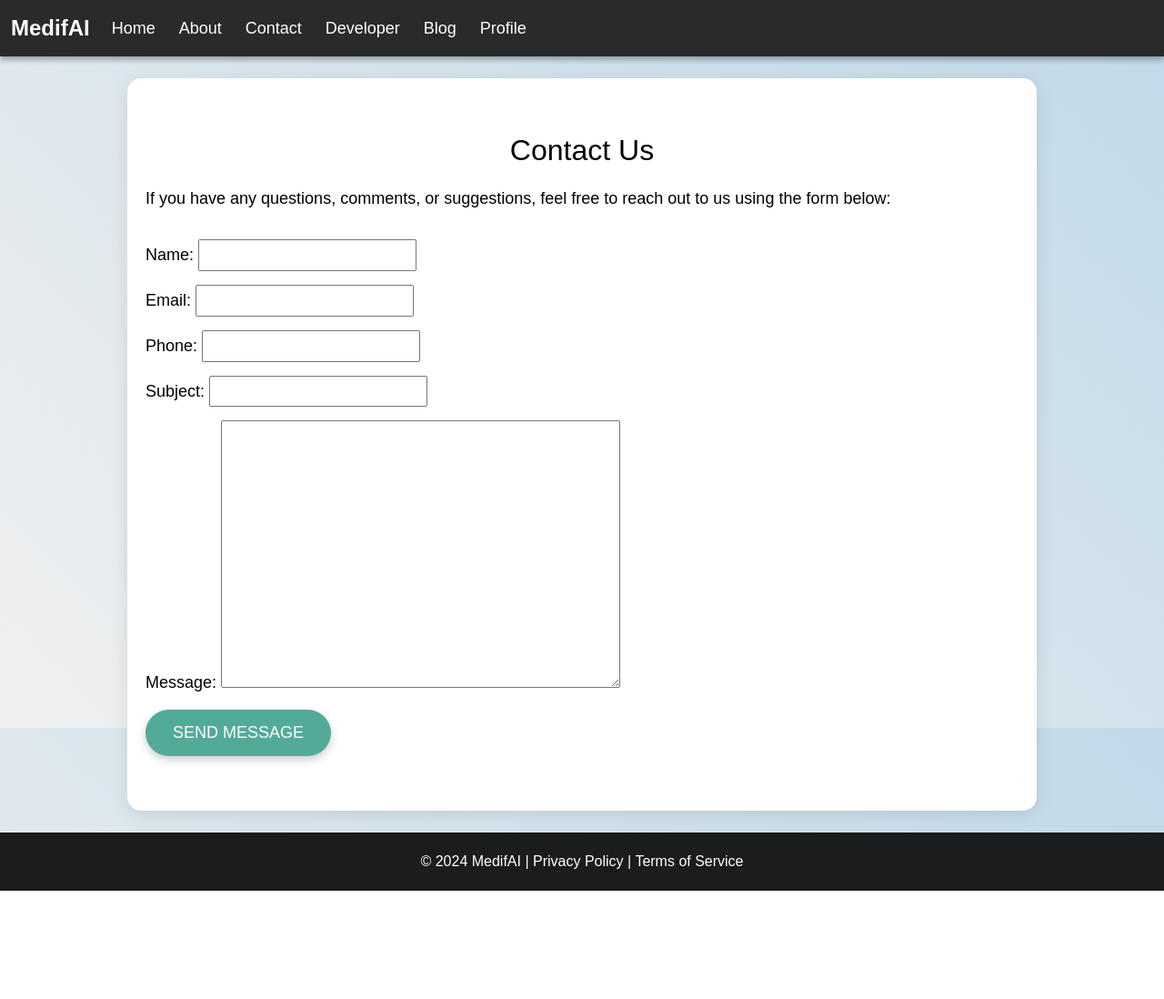
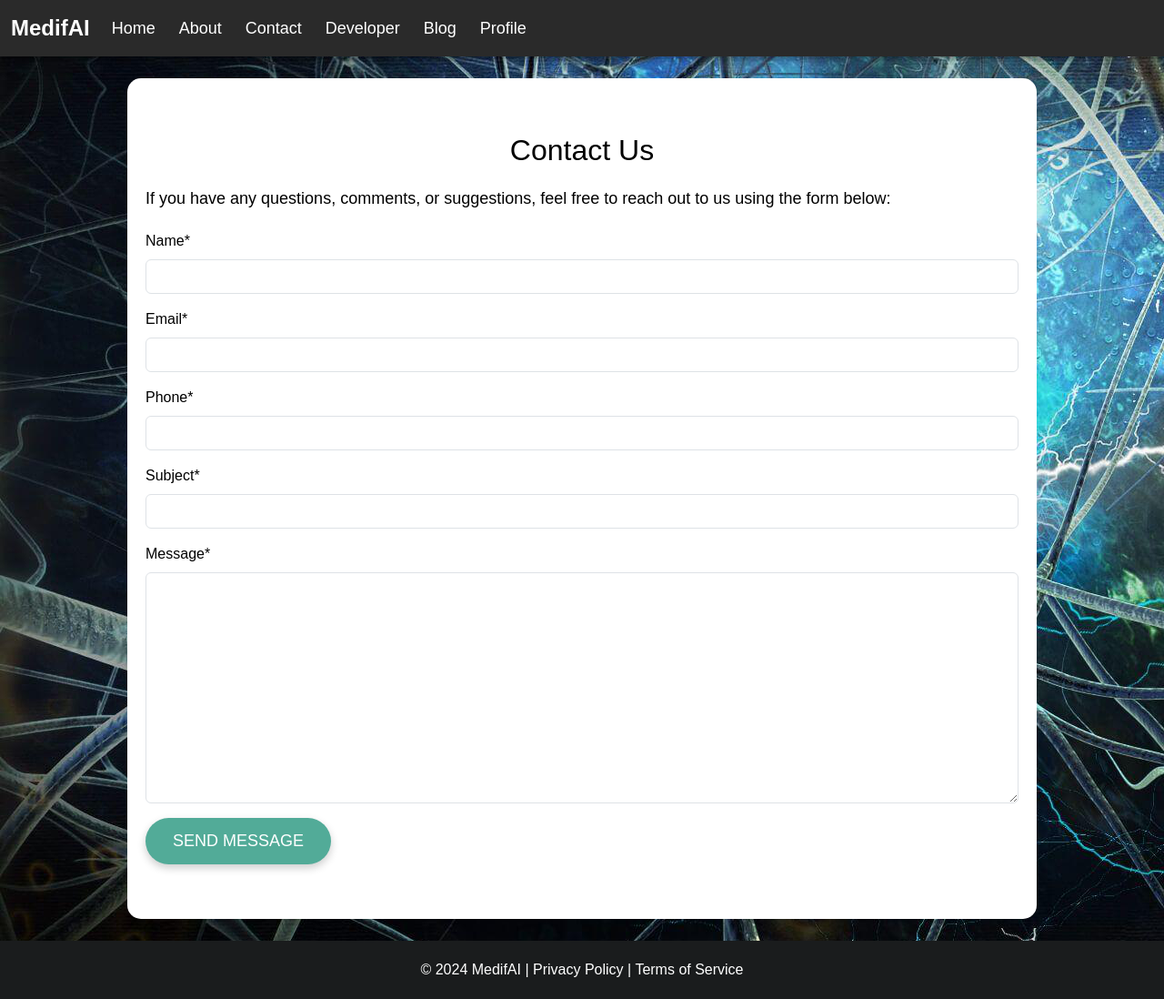
Before and after one commit to Sudeen7/MedifAI, a Django app: page /contact/ in a window 1280 px wide. Shown: the whole page at 91% size. Before the commit the page ends 979 px from the top, so only its background shows below. Run offline with Django 5.2, Linux system fonts and the light colour scheme; a user stored in the database is signed in; parts of the project's set-up code (start-up, migrations or seed data) failed here and were passed over; some libraries are stand-ins or nearby versions.

Commit message:
fixes in frontend design of pages

```diff
--- a/healthdiagnosis/diagnosis/forms.py
+++ b/healthdiagnosis/diagnosis/forms.py
@@ -1,6 +1,8 @@
 from django import forms
 from django.core.validators import EmailValidator
 from .models import Contact
+from crispy_forms.helper import FormHelper
+from crispy_forms.layout import Layout, Field
 
 class ContactForm(forms.Form):
     class Meta:
@@ -12,3 +14,14 @@
     phone = forms.CharField(max_length=10)
     subject = forms.CharField(max_length=100)
     message = forms.CharField(widget=forms.Textarea)
+
+    def __init__(self, *args, **kwargs):
+        super().__init__(*args, **kwargs)
+        self.helper = FormHelper()
+        self.helper.layout = Layout(
+            Field('name', css_class='custom-input', label="Full Name"),
+            Field('email', css_class='custom-input', label="Email Address"),
+            Field('phone', css_class='custom-input', label="Phone Number"),
+            Field('subject', css_class='custom-input', label="Subject"),
+            Field('message', css_class='custom-textarea', label="Message"),
+        )
--- a/healthdiagnosis/healthdiagnosis/settings.py
+++ b/healthdiagnosis/healthdiagnosis/settings.py
@@ -38,6 +38,8 @@
     'django.contrib.messages',
     'django.contrib.staticfiles',
     'diagnosis',
+    'crispy_forms',
+    'crispy_bootstrap5',
 ]
 
 MIDDLEWARE = [
@@ -142,3 +144,6 @@
 EMAIL_HOST_USER = 'slntklr777@gmail.com'
 EMAIL_HOST_PASSWORD = 'reqz gddw kkne jeby'
 DEFAULT_FROM_EMAIL = 'slntklr777@gmail.com'
+
+CRISPY_ALLOWED_TEMPLATE_PACKS = "bootstrap5"
+CRISPY_TEMPLATE_PACK = "bootstrap5"
--- a/healthdiagnosis/templates/contact.html
+++ b/healthdiagnosis/templates/contact.html
@@ -1,4 +1,5 @@
 {% load static %}
+{% load crispy_forms_tags %}
 
 <!doctype html>
 <html lang="en">
@@ -13,8 +14,9 @@
         height: 100%;
         margin: 0;
         font-family: 'Arial', sans-serif;
-        background: linear-gradient(45deg, #f0f0f0, #c0d9e9);
-        color: #333;
+        background-image: url("{% static 'assets/index-page.png' %}");
+        /* background: linear-gradient(45deg, #f0f0f0, #c0d9e9);
+        color: #333; */
       }
 
       /* Navbar Styles */
@@ -66,19 +68,41 @@
         color: black;
       }
 
-      /* Form Styles */
+      /* Custom Styles for Form Elements */
+      .custom-input {
+          border-radius: 8px;
+          border: 1px solid #ccc;
+          padding: 10px;
+          font-size: 16px;
+          margin-bottom: 15px;
+          transition: border-color 0.3s ease-in-out;
+      }
+
+      .custom-input:focus {
+          border-color: #52ab98;
+          outline: none;
+      }
+
+      .custom-textarea {
+          border-radius: 8px;
+          border: 1px solid #ccc;
+          padding: 10px;
+          font-size: 16px;
+          margin-bottom: 15px;
+          transition: border-color 0.3s ease-in-out;
+          height: 150px;
+      }
+
+      .custom-textarea:focus {
+          border-color: #52ab98;
+          outline: none;
+      }
+
+      /* Add some specific margin or padding to the form itself */
       .contact-form {
-        margin-top: 30px;
-        color: white;
+          margin-top: 20px;
       }
-      .form-control, .form-control:focus {
-        border-radius: 10px;
-        border: 1px solid #ccc;
-      }
-      .form-label {
-        font-weight: bold;
 
-      }
 
       /* Footer Styles */
       footer {
@@ -157,9 +181,10 @@
 
       <form class="contact-form" method="POST" action="{% url 'contact' %}">
         {% csrf_token %}
-        {{ form.as_p }}
+        {{ form|crispy }}
         <button type="submit" class="submit-btn">Send Message</button>
       </form>
+
     </div>
 
     <footer>
--- a/healthdiagnosis/templates/developer.html
+++ b/healthdiagnosis/templates/developer.html
@@ -13,8 +13,9 @@
         height: 100%;
         margin: 0;
         font-family: 'Arial', sans-serif;
-        background: linear-gradient(45deg, #f0f0f0, #c0d9e9);
-        color: #333;
+        background-image: url("{% static 'assets/index-page.png' %}");
+        /* background: linear-gradient(45deg, #f0f0f0, #c0d9e9);
+        color: #333; */
       }
 
       /* Navbar Styles */
--- a/healthdiagnosis/templates/privacy.html
+++ b/healthdiagnosis/templates/privacy.html
@@ -1,3 +1,4 @@
+{% load static %}
 <!doctype html>
 <html lang="en">
 <head>
@@ -11,8 +12,9 @@
             height: 100%;
             margin: 0;
             font-family: 'Arial', sans-serif;
-            background: linear-gradient(45deg, #f0f0f0, #c0d9e9);
-            color: #333;
+            background-image: url("{% static 'assets/index-page.png' %}");
+            /* background: linear-gradient(45deg, #f0f0f0, #c0d9e9);
+            color: #333; */
         }
 
         /* Navbar Styles */
--- a/healthdiagnosis/templates/profile_edit.html
+++ b/healthdiagnosis/templates/profile_edit.html
@@ -14,10 +14,10 @@
             box-sizing: border-box;
         }
         body {
-            background-image: url("{% static 'assets/sudeen.jpg' %}");
+            background-image: url("{% static 'assets/signup-page.png' %}");
             font-family: 'Poppins', sans-serif;
         }
-        .background {
+        /* .background {
             width: 430px;
             height: 520px;
             position: absolute;
@@ -30,7 +30,7 @@
             width: 200px;
             position: absolute;
             border-radius: 50%;
-        }
+        } */
 
 
         form {
--- a/healthdiagnosis/templates/terms.html
+++ b/healthdiagnosis/templates/terms.html
@@ -1,3 +1,4 @@
+{% load static %}
 <!doctype html>
 <html lang="en">
 <head>
@@ -11,8 +12,9 @@
             height: 100%;
             margin: 0;
             font-family: 'Arial', sans-serif;
-            background: linear-gradient(45deg, #f0f0f0, #c0d9e9);
-            color: #333;
+            background-image: url("{% static 'assets/index-page.png' %}");
+            /* background: linear-gradient(45deg, #f0f0f0, #c0d9e9);
+            color: #333; */
         }
 
         /* Navbar Styles */
```
Also changed, not shown: healthdiagnosis/templates/about.html (+4 -8 lines), healthdiagnosis/templates/blog.html (+8 -19 lines), healthdiagnosis/templates/profile.html (+29 -16 lines), healthdiagnosis/templates/thank_you.html (+13 -0 lines), healthdiagnosis/db.sqlite3.
